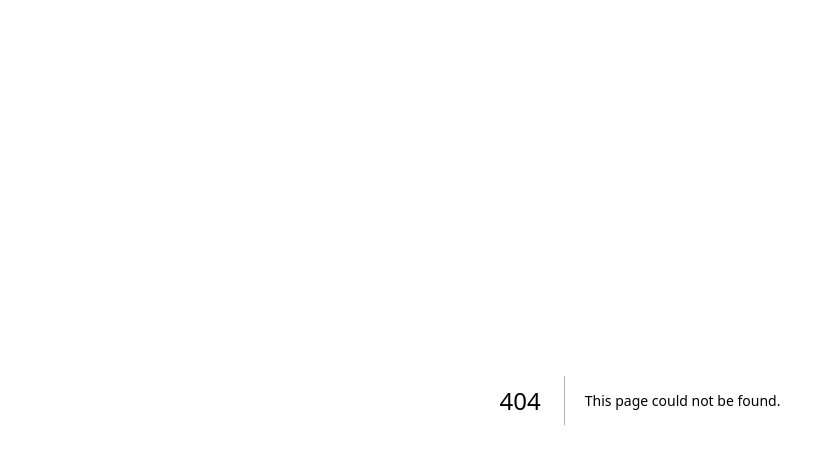
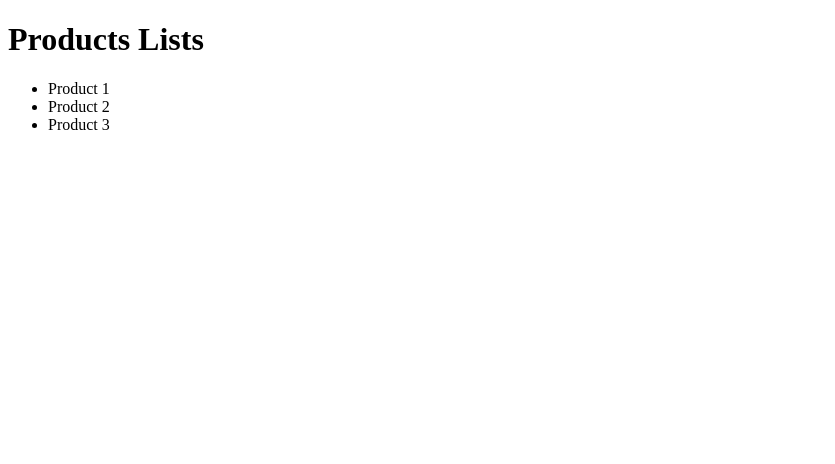
Before and after one commit to Omid-Sargazi/Next14Learning, a Next.js app: page /products in a window 1280 px wide. Before the commit this address had no page. Shown: the top 464 px of the page, without its empty margins (0-835 px from the left). Built offline with nearby package versions, Linux system fonts and the light colour scheme.

Commit message:
Dynamic Routes and params for getting from url

```diff
--- /dev/null
+++ b/src/app/products/page.tsx
@@ -0,0 +1,14 @@
+import React from 'react'
+
+export default function Products() {
+  return (
+    <>
+        <h1>Products Lists</h1>
+        <ul>
+            <li>Product 1</li>
+            <li>Product 2</li>
+            <li>Product 3</li>
+        </ul>
+    </>
+  )
+}
```
Also changed, not shown: src/app/products/[productId]/page.tsx (added, +9 -0 lines), Note.txt.
